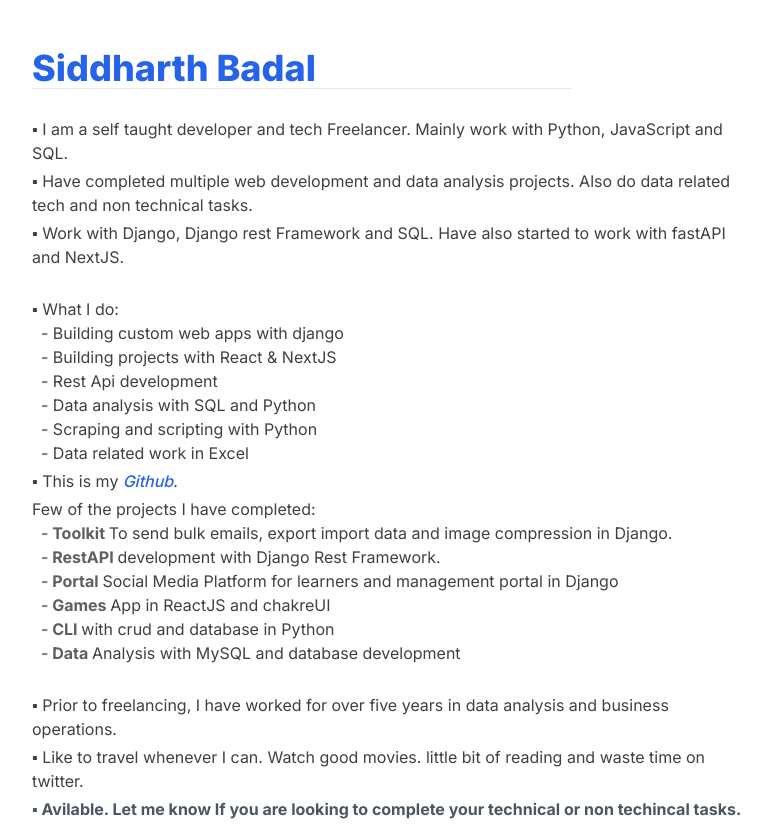
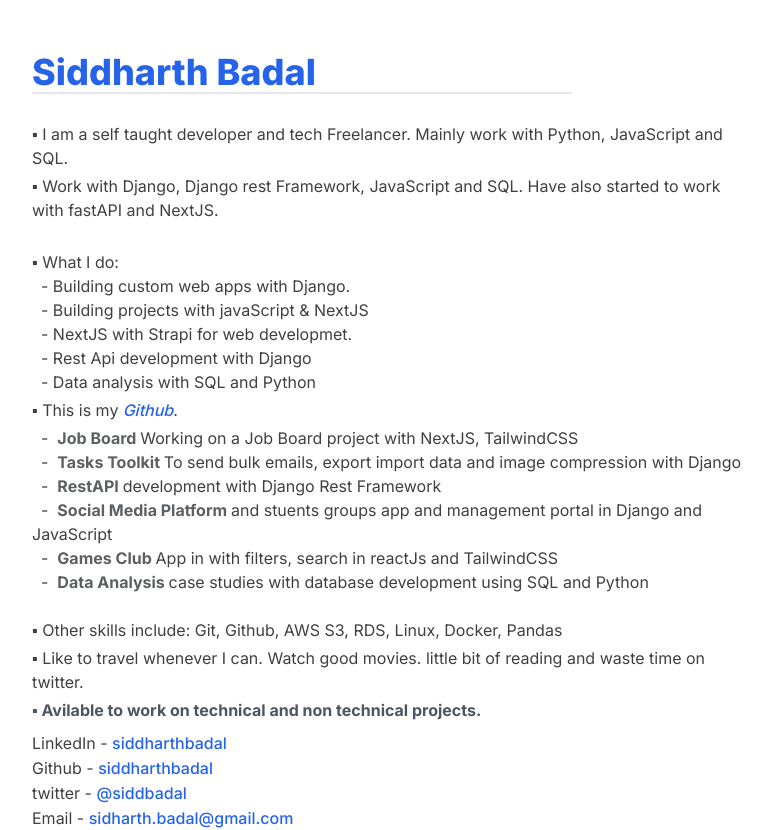
Before and after one commit to Siddharthbadal/Siddharthbadal.github.io, a React (Vite) app: page / in a window 1280 px wide. Shown: the top 830 px of the page, without its empty margins (176-948 px from the left). Built offline with nearby package versions, Linux system fonts and the light colour scheme.

Commit message:
new project

```diff
--- a/src/components/HomePage.jsx
+++ b/src/components/HomePage.jsx
@@ -4,40 +4,43 @@ import ProjectsList from "./ProjectsList"
 const HomePage = () => {
   return (
     <>
-        <div className="container lg:mx-auto lg:w-3/4 sm:w-3/4 ">
+        <div className="container lg:mx-auto lg:w-3/4 sm:w-3/4 shadow-lg">
 
         <div className="flex flex-col justify-left items-left flex-wrap mt-12 ml-12 lg:w-3/4 ">
 
-            <h1 className="lg:text-4xl text-blue-600 text-3xl font-extrabold">Siddharth Badal</h1>
+            <h1 className="lg:text-4xl text-blue-600 text-3xl font-extrabold mt-1">Siddharth Badal</h1>
 
-            <hr className="mb-7 w-3/4"/>
+            <hr className="mb-7 w-3/4 border"/>
             <div className="main-text text-neutral-700">
                 <p>▪ I am a self taught developer and tech Freelancer. Mainly work with Python, JavaScript and SQL.</p>
-                <p>▪ Have completed multiple web development and data analysis projects. Also do data related tech and non technical tasks.</p>
-                <p>▪ Work with Django, Django rest Framework and SQL. Have also started to work with fastAPI and NextJS.</p> <br />
+                <p>▪ Work with Django, Django rest Framework, JavaScript and SQL. Have also started to work with fastAPI and NextJS.</p> <br />
                 <p>▪ What I do: <br />
-                      <span>- Building custom web apps with django
-                        </span> <br />
-                      <span>- Building projects with React & NextJS</span> <br />
+                      <span>- Building custom web apps with Django. </span> <br />
+                      <span>- Building projects with javaScript & NextJS</span> <br />
+                      <span>- NextJS with Strapi for web developmet.</span> <br />
 
-                      <span>- Rest Api development </span> <br />
+                      <span>- Rest Api development with Django </span> <br />
                       <span>- Data analysis with SQL and Python </span>  <br />
-                      <span>- Scraping and scripting with Python </span> <br />
-                      <span>- Data related work in Excel</span>
+                      {/* <span>- Scraping and scripting and other data realted tasks with Python </span> <br />                                       */}
                 </p>
 
                 <p >▪ This is my
                     <a href="https://github.com/Siddharthbadal/" target="_blank" className="text-blue-600 font-semibold italic"> Github</a>.
                 </p>
+
+
+
                 <ProjectsList />
                   <br />
-                {/* <p>▪ My other skills include: <span className="italic">
-                Git, Github, AWS S3, RDS, Linux, Docker, Pandas, Database developement
-                </span> </p> */}
-                <p>▪ Prior to freelancing, I have worked for over five years in data analysis and business operations. </p>
 
+
+
+                <p>▪ Other skills include:
+                Git, Github, AWS S3, RDS, Linux, Docker, Pandas
+                </p>
+                {/* <p>▪ Prior to freelancing, I have worked for over five years in data analysis and business operations. </p> */}
                 <p> ▪ Like to travel whenever I can. Watch good movies. little bit of reading and waste time on twitter. </p>
-                <p className="text-gray-600 font-bold"> ▪ Avilable. Let me know If you are looking to complete your technical or non techincal tasks.
+                <p className="text-gray-600 font-bold"> ▪ Avilable to work on technical and non technical projects.
                 </p>
 
 
--- /dev/null
+++ b/src/components/ProjectCard.jsx
@@ -0,0 +1,26 @@
+import projects from "../projects.js"
+
+
+
+export default function ProjectCard () {
+
+  return (
+
+    <div>
+
+        {projects.map(project=>(
+                <span key={project.id}>-
+                    <a   href={project.link} target="_blank">
+                        <span className="text-md">{project.title} </span>
+                        </a>
+
+                    {project.description} {project.techs}
+
+
+                    <br />
+                </span>
+        ))
+        }
+    </div>
+  );
+}
--- a/src/components/ProjectsList.jsx
+++ b/src/components/ProjectsList.jsx
@@ -1,41 +1,50 @@
-import React from 'react'
+
+import ProjectCard from './ProjectCard'
 
 const ProjectsList = () => {
+
+
+
+
+
   return (
+    // <div>
+    //     <p>Few of the projects I have completed:
+    //                     <br />
+    //                     <span>-
+    //                 <a href="https://github.com/Siddharthbadal/djangoAutomationToolkit" target="_blank"> Tasks Toolkit </a>
+    //                 To send bulk emails, export import data and image compression in Django.
+    //         </span>
+    //         <br />
+
+    //                     <span>-
+    //                         <a href="https://github.com/Siddharthbadal/EShop-API" target="_blank">  RestAPI   </a>
+    //                          development with Django Rest Framework.
+    //                     </span>
+    //                     <br />
+
+    //                     <span>-
+    //                         <a href="https://github.com/Siddharthbadal/DConnect-Social"> Portal </a>
+    //                     </span>  Social Media Platform for learners and management portal in Django
+    //                      <br />
+
+    //                     <span>-
+    //                         <a href="https://github.com/Siddharthbadal/gamesclub" target="_blank"> Games </a> </span>  App in ReactJS and chakreUI with filters, search.
+    //                     <br />
+
+    //                     <span>-
+    //                         <a href="https://github.com/Siddharthbadal/Course-Registrar" target="_blank"> CLI </a> app with create, read, update and delete function and database in Python
+    //                     </span>
+    //                      <br />
+    //                      <span>-
+    //                         <a href="https://github.com/Siddharthbadal/SQL-Case-Studies-Data-Analysis" target="_blank"> Data </a>
+    //                     </span>  Analysis with MySQL and database development.
+    //                      <br />
+
+    //             </p>
+    // </div>
     <div>
-        <p>Few of the projects I have completed:
-                        <br />
-                        <span>-
-                              <a href="https://github.com/Siddharthbadal/djangoAutomationToolkit" target="_blank"> Toolkit </a>
-                                To send bulk emails, export import data and image compression in Django.
-                        </span>
-                        <br />
-
-                        <span>-
-                            <a href="https://github.com/Siddharthbadal/EShop-API" target="_blank">  RestAPI   </a>
-                             development with Django Rest Framework.
-                        </span>
-                        <br />
-
-                        <span>-
-                            <a href="https://github.com/Siddharthbadal/DConnect-Social"> Portal </a>
-                        </span>  Social Media Platform for learners and management portal in Django
-                         <br />
-
-                        <span>-
-                            <a href="https://github.com/Siddharthbadal/gamesclub" target="_blank"> Games </a> </span>  App in ReactJS and chakreUI
-                        <br />
-
-                        <span>-
-                            <a href="https://github.com/Siddharthbadal/Course-Registrar" target="_blank"> CLI </a> with crud and database in Python
-                        </span>
-                         <br />
-                         <span>-
-                            <a href="https://github.com/Siddharthbadal/SQL-Case-Studies-Data-Analysis" target="_blank"> Data </a>
-                        </span>  Analysis with MySQL and database development
-                         <br />
-
-                </p>
+      <ProjectCard  />
     </div>
   )
 }
--- a/src/projects.js
+++ b/src/projects.js
@@ -1,86 +1,53 @@
-import image1 from "./assets/images/automate.png"
-import image2 from "./assets/images/hrmOne.png"
-import image3 from "./assets/images/python.jpg"
-import image4 from "./assets/images/socialmediaOne.png"
-import image5 from "./assets/images/cliOne.png"
-import image6 from "./assets/images/reviewsapp.png"
-import image7 from "./assets/images/sqlcasestudy.png"
-import image8 from "./assets/images/job-board.png"
 
 
 export default [
       {
         "id": "1",
-        "title": "Django Automation Toolkit",
-        "techs": "Django Celery Redis Docker",
-        "description": "Developed with Django, Celery, Redis and Docker. Data automation toolkit allows user to export and import data, send emails and image compression",
-        "image": image1,
-		    "link": "  https://github.com/Siddharthbadal/djangoAutomationToolkit"
+        "title": "Job Board",
+        "techs": "NextJS, TailwindCSS ",
+        "description": "Working on a Job Board project with    ",
+		    "link": " https://github.com/Siddharthbadal/Job-Board"
 
       },
-
       {
-        "id": "8",
-        "title": "Job Board in reactJS",
-        "techs": "JavaScript React Tailwind ",
-        "description": "Job board app allows user to add jobs, edit and delete job posts. Also user is allowed to apply for a job. project is work in progress.",
-		    "image": image8,
-        "link": "https://github.com/Siddharthbadal/JavaScriptProjects/tree/main/Jobs-Board-React "
-
-      },
-
-	  {
-        "id": "3",
-        "title": "ECommerce Rest API ",
-        "techs": "Django rest framework",
-        "description": "ECommerce store API developed using Django rest framework. It is designed to create, read, update and delete products from a store. API has filters applicabale on various fields of the products with fields validations.",
-		    "image": image3,
-        "link": "https://github.com/Siddharthbadal/EShop-API"
-
-      },
-	  {
-        "id": "4",
-        "title": "Social Media Platform",
-        "techs": "Django Bootstrap javaScript ",
-        "description": "Social media and study group platform in django with authentication. Users can create profiles, add details, like and comment, create study rooms and message other users. ",
-		    "image": image4,
-        "link": "https://github.com/Siddharthbadal/DConnect-Social"
-
-      },
-	  {
         "id": "5",
-        "title": "Command Line Interface",
-        "techs": "Python MySQL Typer ",
-        "description": "An interface built with python and mysql to manage registrar data of courses and students with a database. Using custom commands, Users can perform  various operations. ",
-		    "image": image5,
-        "link": "https://github.com/Siddharthbadal/Course-Registrar"
-
-      },
-	  {
-        "id": "6",
-        "title": "JavaScript & react Projects",
-        "techs": "JavaScript React NextJS ",
-        "description": "Developed multiple javaScript projects. Trending Jobs with react where user can post jobs, text analysis app, reviews app, and a feedback app in javascript.",
-		    "image": image6,
-        "link": "https://github.com/Siddharthbadal/JavaScriptProjects "
+        "title": "Tasks Toolkit",
+        "techs": "Django",
+        "description": "To send bulk emails, export import data and image compression with ",
+		    "link": "  https://github.com/Siddharthbadal/djangoAutomationToolkit"
 
       },
       {
         "id": "2",
-        "title": "Human Resource Management System",
-        "techs": "Django Bootstrap",
-        "description": "Full Stack project developed with django and bootstrap with messaging, validations, and authentication and custom admin panel.",
-        "image": image2,
-        "link": "https://github.com/Siddharthbadal/HR-Management-System"
+        "title": "RestAPI",
+        "techs": "Django Rest Framework",
+        "description": "development with ",
+		    "link": "https://github.com/Siddharthbadal/EShop-API"
 
       },
-	  {
-        "id": "7",
-        "title": "Data Analysis Case Studies",
-        "techs": "SQL EXCEL MySQL",
-        "description": "Worked on business case studies and data analysis projects for multiple clients. Wrote complex queries using joins, subqueries, windows functions, CTEs, functions and procedures. Prepared charts in excel to visualize data. ",
-		    "image": image7,
-        "link": "https://github.com/Siddharthbadal/SQL-Case-Studies-Data-Analysis "
+      {
+        "id": "3",
+        "title": "Social Media Platform ",
+        "techs": "Django and JavaScript",
+        "description": " and stuents groups app and management portal in ",
+		    "link": "  https://github.com/Siddharthbadal/DConnect-Social"
 
-      }
+      },
+      {
+        "id": "4",
+        "title": "Games Club",
+        "techs": "reactJs and TailwindCSS",
+        "description": "App in with filters, search in ",
+		    "link": " https://github.com/Siddharthbadal/gamesclub"
+
+      },
+      {
+        "id": "5",
+        "title": "Data Analysis ",
+        "techs": "SQL and Python",
+        "description": "case studies with database development using ",
+		    "link": " https://github.com/Siddharthbadal/SQL-Case-Studies-Data-Analysis"
+
+      },
+
     ]
```
